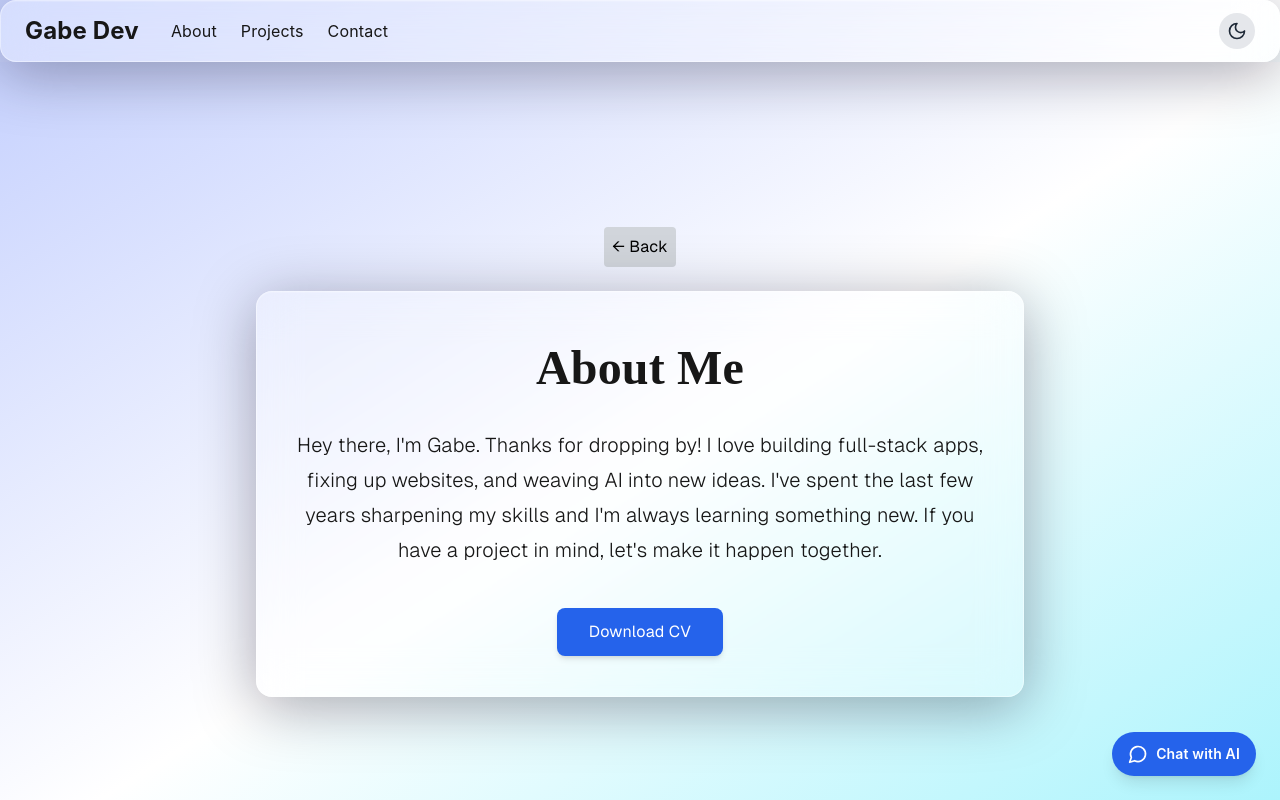
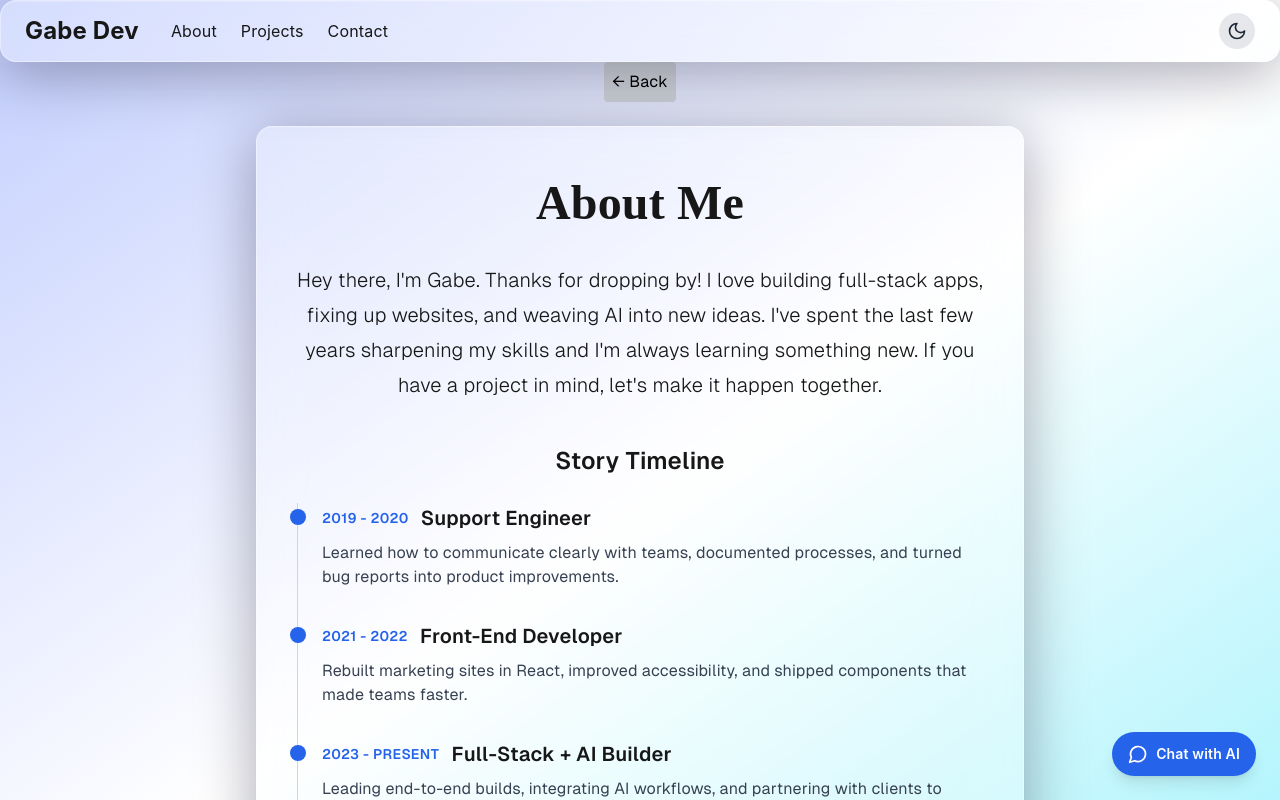
Before and after one commit to gabrieltemtsen/gabe-dev, a Next.js app: page /about in a window 1280 px wide. Shown: the top 800 px of the page. Built offline with nearby package versions, Linux system fonts and the light colour scheme.

Commit message:
Add about page timeline

```diff
--- a/src/pages/about.tsx
+++ b/src/pages/about.tsx
@@ -21,6 +21,47 @@ const About = () => {
         <p className="text-xl font-light text-center mb-10 leading-relaxed">
           Hey there, I&apos;m Gabe. Thanks for dropping by! I love building full-stack apps, fixing up websites, and weaving AI into new ideas. I&apos;ve spent the last few years sharpening my skills and I&apos;m always learning something new. If you have a project in mind, let&apos;s make it happen together.
         </p>
+        <div className="w-full mb-10">
+          <h3 className="text-2xl font-semibold text-center mb-6">Story Timeline</h3>
+          <ol className="relative border-l border-gray-300 dark:border-gray-700 space-y-8">
+            <li className="ml-6">
+              <span className="absolute -left-2 mt-1.5 h-4 w-4 rounded-full bg-blue-600" aria-hidden="true" />
+              <div className="flex flex-col gap-2">
+                <div className="flex flex-wrap items-center gap-3">
+                  <span className="text-sm uppercase tracking-wide text-blue-600 font-semibold">2019 - 2020</span>
+                  <span className="text-xl font-semibold">Support Engineer</span>
+                </div>
+                <p className="text-base text-gray-700 dark:text-gray-300">
+                  Learned how to communicate clearly with teams, documented processes, and turned bug reports into product improvements.
+                </p>
+              </div>
+            </li>
+            <li className="ml-6">
+              <span className="absolute -left-2 mt-1.5 h-4 w-4 rounded-full bg-blue-600" aria-hidden="true" />
+              <div className="flex flex-col gap-2">
+                <div className="flex flex-wrap items-center gap-3">
+                  <span className="text-sm uppercase tracking-wide text-blue-600 font-semibold">2021 - 2022</span>
+                  <span className="text-xl font-semibold">Front-End Developer</span>
+                </div>
+                <p className="text-base text-gray-700 dark:text-gray-300">
+                  Rebuilt marketing sites in React, improved accessibility, and shipped components that made teams faster.
+                </p>
+              </div>
+            </li>
+            <li className="ml-6">
+              <span className="absolute -left-2 mt-1.5 h-4 w-4 rounded-full bg-blue-600" aria-hidden="true" />
+              <div className="flex flex-col gap-2">
+                <div className="flex flex-wrap items-center gap-3">
+                  <span className="text-sm uppercase tracking-wide text-blue-600 font-semibold">2023 - Present</span>
+                  <span className="text-xl font-semibold">Full-Stack + AI Builder</span>
+                </div>
+                <p className="text-base text-gray-700 dark:text-gray-300">
+                  Leading end-to-end builds, integrating AI workflows, and partnering with clients to deliver polished, reliable experiences.
+                </p>
+              </div>
+            </li>
+          </ol>
+        </div>
         <a
           href="/gabeCV.pdf"
           className="px-8 py-3 bg-blue-600 text-white rounded-lg shadow-md hover:bg-blue-700 transition-all duration-300"
```
